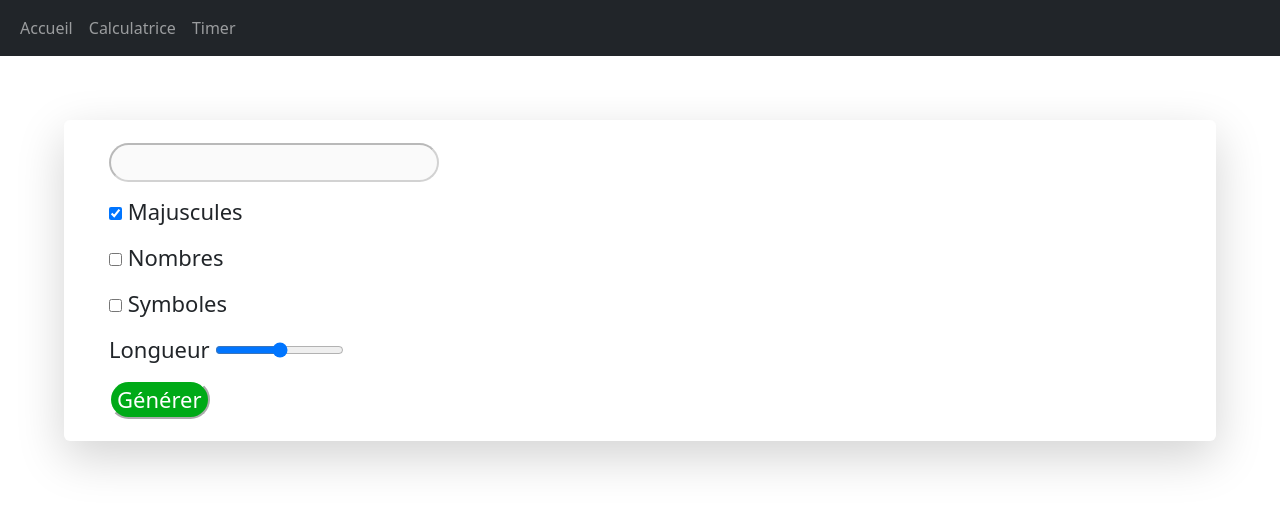
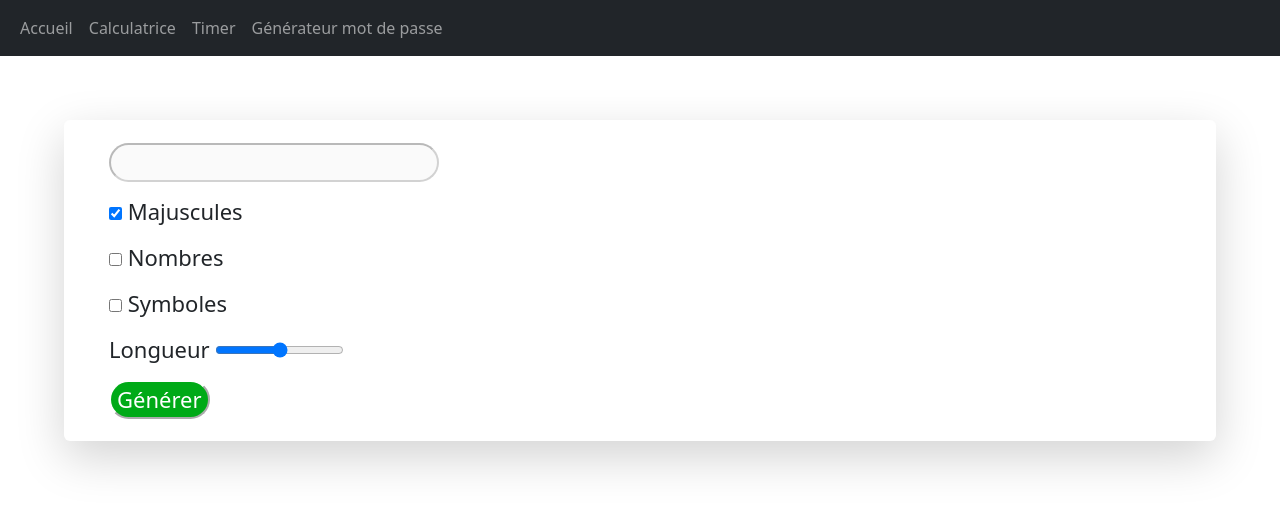
Before and after one commit to ludovic-estival/tools, a plain HTML site: page passwd.html in a window 1280 px wide. Drawn offline with nearby package versions, Linux system fonts and the light colour scheme.

Commit message:
modif nav

```diff
--- a/passwd.html
+++ b/passwd.html
@@ -24,6 +24,9 @@
                         </li>
                         <li class="nav-item">
                             <a class="nav-link" href="timer.html">Timer</a>
+                        </li>
+                        <li class="nav-item">
+                            <a class="nav-link" href="passwd.html">Générateur mot de passe</a>
                         </li>
                     </ul>
                 </div>
```
